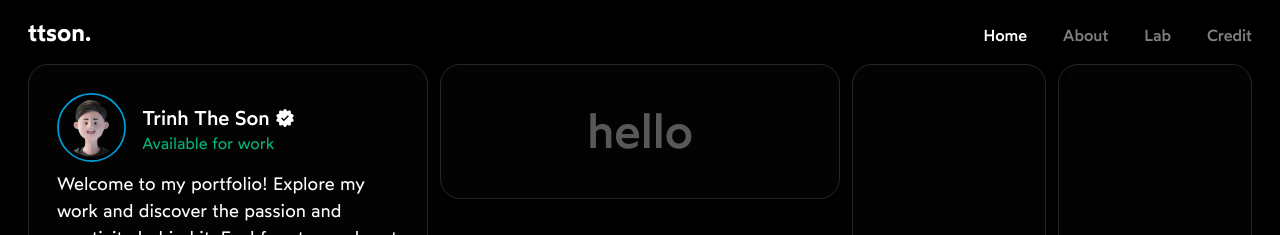
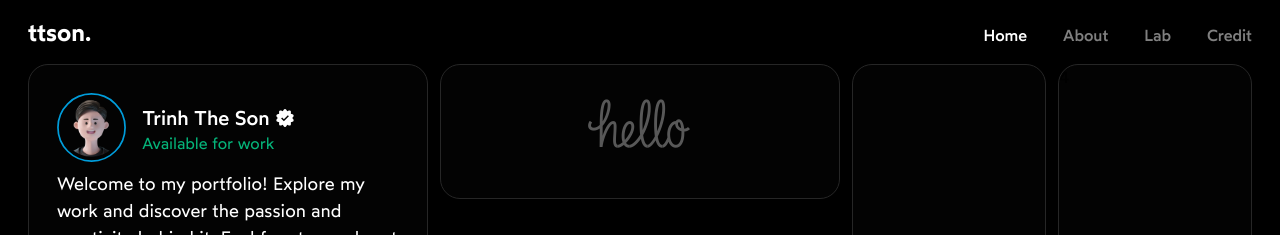
Before and after one commit to ttsoncs/portfolio-refactor, a Next.js app: page / in a window 1280 px wide. Shown: the top 235 px of the page. Built offline with nearby package versions, Linux system fonts and the light colour scheme.

Commit message:
Update animation properties and add new texts in TextLoop.js

```diff
--- a/src/components/TextLoop/TextLoop.js
+++ b/src/components/TextLoop/TextLoop.js
@@ -3,6 +3,7 @@ import { QUERIES } from "@/constants";
 import { TEXTS } from "@/constants";
 import React from "react";
 import styled from "styled-components";
+import localFont from "next/font/local";
 
 const variants = {
   enter: {
@@ -11,7 +12,7 @@ const variants = {
   center: {
     opacity: 1,
     transition: {
-      opacity: { duration: 2, delay: 1.5, },
+      opacity: { duration: 2, delay: 1.5 },
     },
   },
   exit: {
@@ -21,6 +22,16 @@ const variants = {
     },
   },
 };
+
+const lotte = localFont({
+  src: [
+    {
+      path: "../../../public/fonts/LiebeLotte-Bold.woff2",
+      weight: "700",
+    },
+  ],
+  display: "fallback",
+});
 
 function TextLoop() {
   const [index, setIndex] = React.useState(0);
@@ -47,6 +58,7 @@ function TextLoop() {
         initial="enter"
         key={index}
         variants={variants}
+        className={lotte.className}
       >
         {TEXTS[index]}
       </Wrapper>
@@ -56,7 +68,7 @@ function TextLoop() {
 
 const Wrapper = styled(motion.p)`
   color: var(--color-primary-text);
-  font-size: ${48 / 16}rem;
+  font-size: ${72 / 16}rem;
   font-weight: var(--font-weight-medium);
   height: fit-content;
   inset: 0;
@@ -65,7 +77,7 @@ const Wrapper = styled(motion.p)`
   width: fit-content;
 
   @media ${QUERIES.phoneAndSmaller} {
-    font-size: ${32 / 16}rem;
+    font-size: ${56 / 16}rem;
   }
 `;
 
--- a/src/constants.js
+++ b/src/constants.js
@@ -56,4 +56,7 @@ export const DAYS = [
 export const TEXTS = [
   "hello",
   "xin chào",
+  "ni hao",
+  "annyeonghaseyo",
+  "konichiwa",
 ];
```
Also changed, not shown: public/fonts/LiebeLotte-Bold.woff2 (added).
